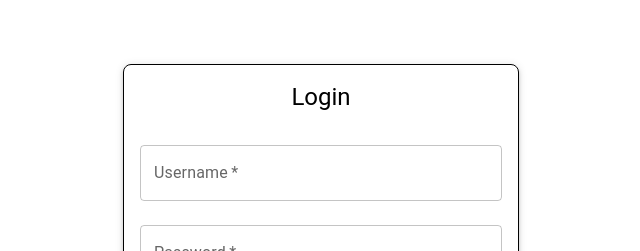
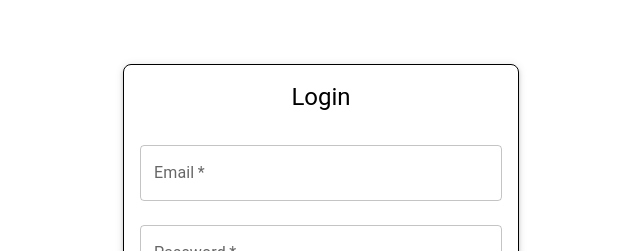
Before and after one commit to pedropa140/Reminder-App, a React (Create React App) app in the folder client/: page /login in a window 1280 px wide. Shown: the top 251 px of the page, without its empty margins (319-959 px from the left). Built offline with nearby package versions, Linux system fonts and the light colour scheme.

Commit message:
added one endpoint

```diff
--- a/client/src/components/LoginPage.js
+++ b/client/src/components/LoginPage.js
@@ -1,9 +1,13 @@
 // LoginPage.js
 import React, { useState } from 'react';
 import { Button, TextField, Container, Typography, Box } from '@mui/material';
+import { Link } from 'react-router-dom';
+import { useNavigate } from 'react-router-dom';
+import bcrypt from 'bcryptjs';
+
 
 const LoginPage = () => {
-  const [username, setUsername] = useState('');
+  const [email, setEmail] = useState('');
   const [password, setPassword] = useState('');
 
   const handleSubmit = (event) => {
@@ -34,9 +38,9 @@ const LoginPage = () => {
             margin="normal"
             required
             fullWidth
-            label="Username"
-            value={username}
-            onChange={(e) => setUsername(e.target.value)}
+            label="Email"
+            value={email}
+            onChange={(e) => setEmail(e.target.value)}
           />
           <TextField
             variant="outlined"
```
Also changed, not shown: client/src/api.js (added, +8 -0 lines).
